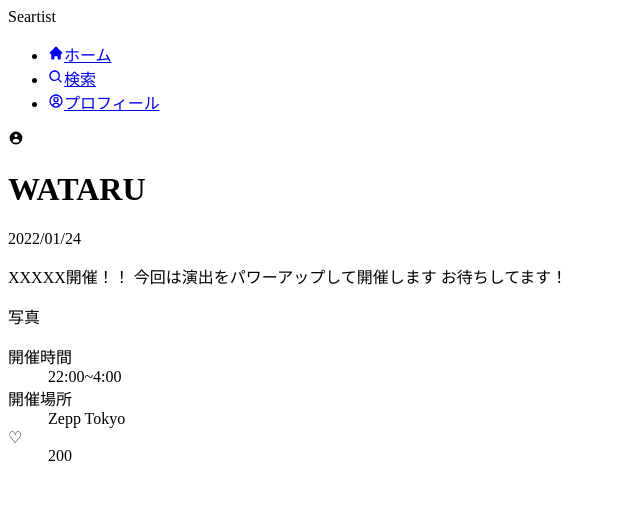
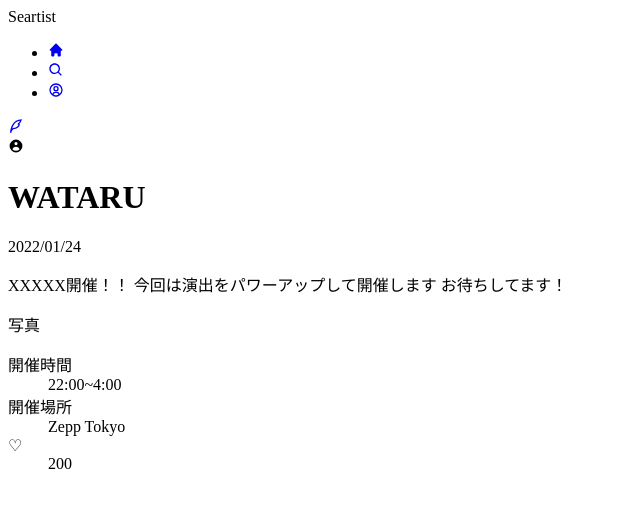
Before and after one commit to watajam/Seartist, a Next.js app: page /posts in a window 1280 px wide. Shown: the top 508 px of the page, without its empty margins (0-640 px from the left). Built offline with nearby package versions, Linux system fonts and the light colour scheme.

Commit message:
✨ 投稿ボタンの作成とBootmNavのデザインの変更

```diff
--- a/src/components/BottomNavigation/index.tsx
+++ b/src/components/BottomNavigation/index.tsx
@@ -6,56 +6,56 @@ import { BiSearchAlt } from "react-icons/bi";
 import { BiSearch } from "react-icons/bi";
 import { BiUserCircle } from "react-icons/bi";
 import { HiUserCircle } from "react-icons/hi";
+import { RiQuillPenLine } from "react-icons/ri";
 import { useRouter } from "next/dist/client/router";
-
-const BOTTOM_NAV = [
-  {
-    href: "/posts",
-    clickIcon: <HiHome className="w-6 h-6 text-white inline-block mb-1 " />,
-    icon: <HiOutlineHome className="w-6 h-6 text-white inline-block mb-1 " />,
-    name: "ホーム",
-  },
-  {
-    href: "/explore",
-    clickIcon: (
-      <BiSearchAlt className="w-6 h-6 text-white inline-block mb-1 " />
-    ),
-    icon: <BiSearch className="w-6 h-6 text-white inline-block mb-1 " />,
-    name: "検索",
-  },
-  {
-    href: "/profile/[userId]",
-    clickIcon: (
-      <HiUserCircle className="w-6 h-6 text-white inline-block mb-1 " />
-    ),
-    icon: <BiUserCircle className="w-6 h-6 text-white inline-block mb-1 " />,
-    name: "プロフィール",
-  },
-];
 
 export const BottomNavigation: React.VFC = () => {
   const router = useRouter();
 
   return (
-    <aside className="w-full block fixed  bottom-0 z-10 bg-orange-400 ">
-      <nav>
+    <aside>
+      <nav className="w-full fixed  bottom-0 z-10 bg-orange-400 ">
         <ul className="flex justify-around">
-          {BOTTOM_NAV.map((item, index) => {
-            return (
-              <li key={index}>
-                <Link href={item.href}>
-                  <a className="w-full  justify-center inline-block text-center pt-2 pb-1">
-                    {router.pathname === item.href ? item.clickIcon : item.icon}
-                    <span className=" block text-xs text-white">
-                      {item.name}
-                    </span>
-                  </a>
-                </Link>
-              </li>
-            );
-          })}
+          <li className="pt-2 pb-4">
+            <Link href="/posts">
+              <a className="w-full  justify-center inline-block text-center ">
+                {router.pathname === "/posts" ? (
+                  <HiHome className="w-7 h-7  text-white inline-block  " />
+                ) : (
+                  <HiOutlineHome className="w-7 h-7  text-white inline-block  " />
+                )}
+              </a>
+            </Link>
+          </li>
+          <li className="pt-2 pb-4">
+            <Link href="/profile/user">
+              <a className="w-full  justify-center inline-block text-center ">
+                {router.pathname === "/profile/user" ? (
+                  <BiSearchAlt className="w-7 h-7 text-white inline-block  " />
+                ) : (
+                  <BiSearch className="w-7 h-7 text-white inline-block  " />
+                )}
+              </a>
+            </Link>
+          </li>
+          <li className="pt-2 pb-4">
+            <Link href="/profile/[userId]">
+              <a className="w-full  justify-center inline-block text-center ">
+                {router.pathname === "/profile/[userId]" ? (
+                  <HiUserCircle className="w-7 h-7 text-white inline-block  " />
+                ) : (
+                  <BiUserCircle className="w-7 h-7 text-white inline-block  " />
+                )}
+              </a>
+            </Link>
+          </li>
         </ul>
       </nav>
+      <Link href="/posts">
+        <a className="fixed bottom-20 bg-orange-400 right-4 rounded-full p-4">
+          <RiQuillPenLine className="w-6 h-6  text-white " />
+        </a>
+      </Link>
     </aside>
   );
 };
```
